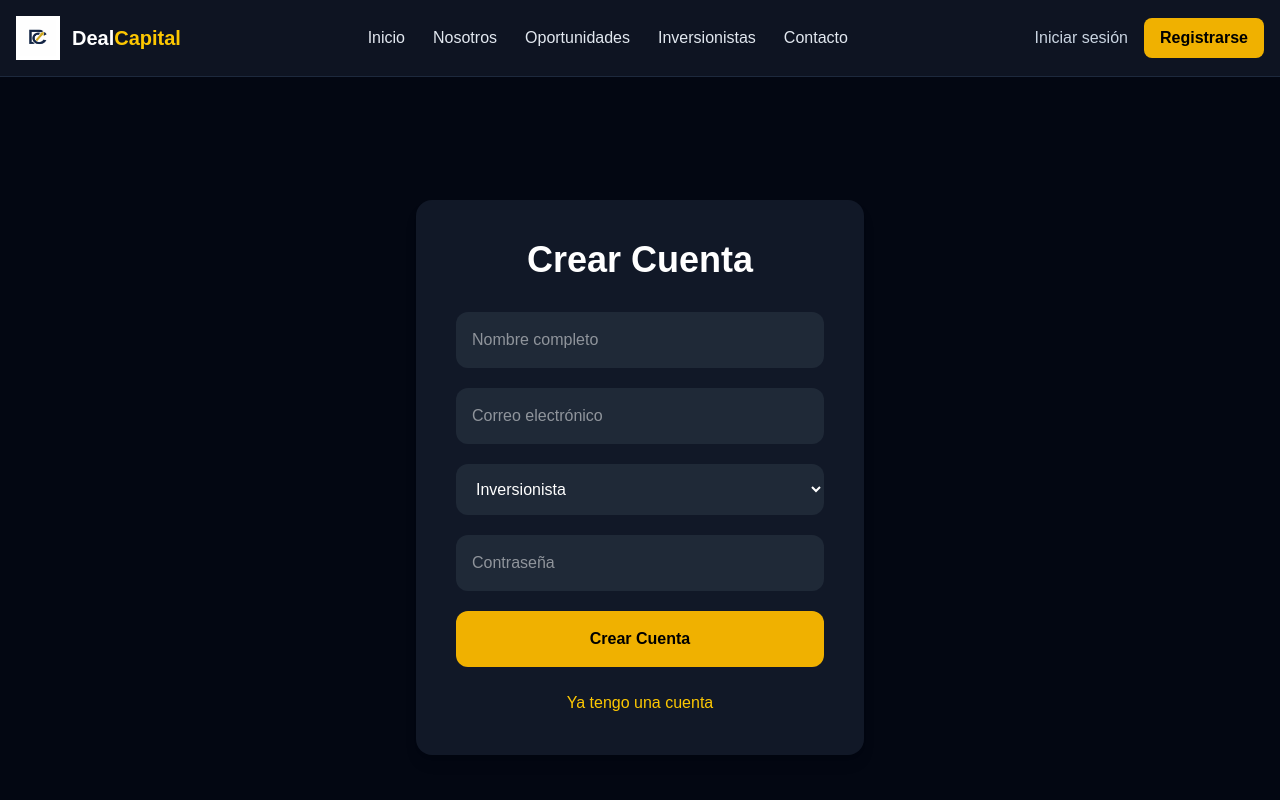
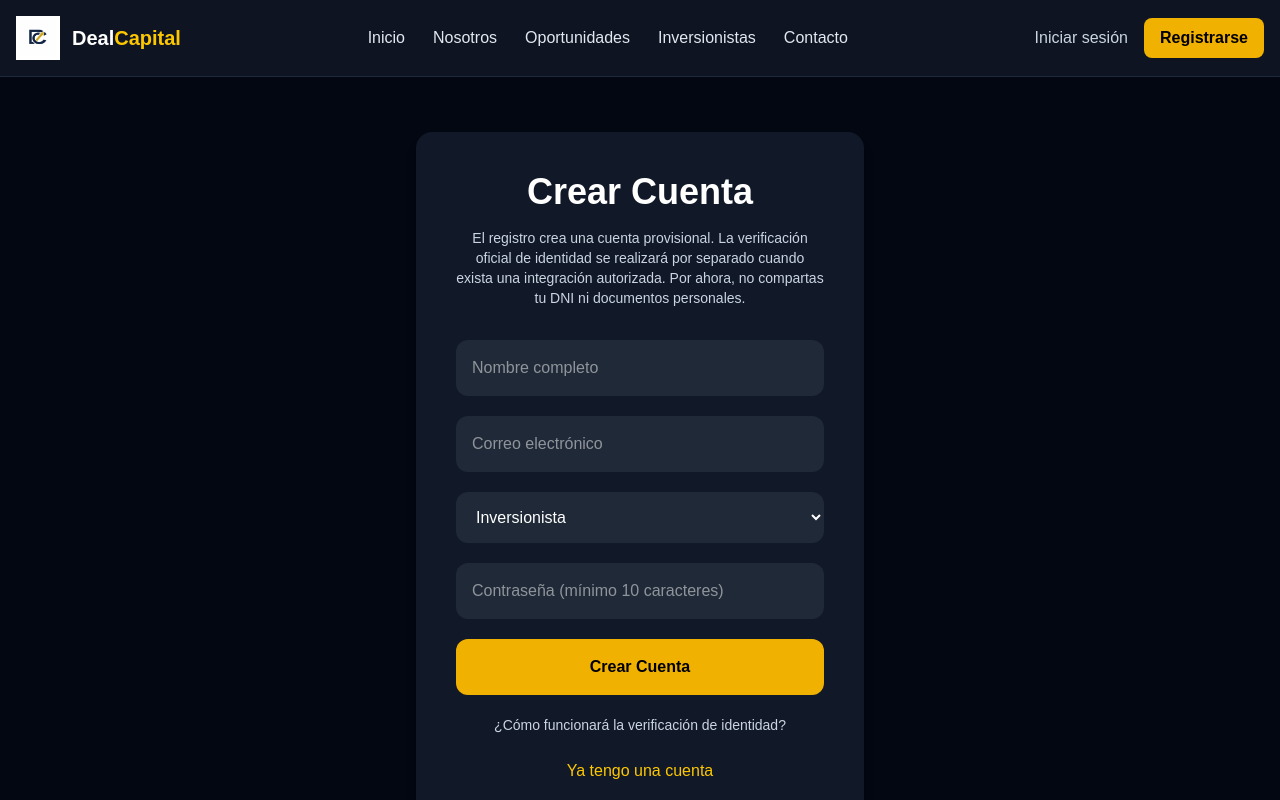
Before and after one commit to axelcrack01/DealCapital, a Next.js app: page /registro in a window 1280 px wide. Shown: the top 800 px of the page. Built offline with nearby package versions, Linux system fonts and the light colour scheme; no server answers.

Commit message:
feat: clarify provisional registration and future authorized DNI verification

```diff
--- a/app/registro/page.tsx
+++ b/app/registro/page.tsx
@@ -25,8 +25,8 @@ export default function RegisterPage() {
       return;
     }
 
-    if (password.length < 6) {
-      setMensaje("La contraseña debe tener mínimo 6 caracteres.");
+    if (password.length < 10) {
+      setMensaje("La contraseña debe tener al menos 10 caracteres.");
       setLoading(false);
       return;
     }
@@ -88,9 +88,14 @@ export default function RegisterPage() {
         onSubmit={registrarUsuario}
         className="w-full max-w-md bg-[#111827] p-10 rounded-2xl shadow-lg"
       >
-        <h1 className="text-4xl font-bold text-white text-center mb-8">
+        <h1 className="text-4xl font-bold text-white text-center mb-4">
           Crear Cuenta
         </h1>
+        <p className="text-center text-slate-300 mb-8 text-sm">
+          El registro crea una cuenta provisional. La verificación oficial de identidad
+          se realizará por separado cuando exista una integración autorizada.
+          Por ahora, no compartas tu DNI ni documentos personales.
+        </p>
 
         <input
           type="text"
@@ -119,7 +124,9 @@ export default function RegisterPage() {
 
         <input
           type="password"
-          placeholder="Contraseña"
+          minLength={10}
+          autoComplete="new-password"
+          placeholder="Contraseña (mínimo 10 caracteres)"
           value={password}
           onChange={(e) => setPassword(e.target.value)}
           className="w-full mb-5 px-4 py-4 rounded-xl bg-[#1f2937] text-white outline-none"
@@ -139,6 +146,10 @@ export default function RegisterPage() {
           </p>
         )}
 
+        <a href="/verificacion" className="block text-center text-slate-300 text-sm mt-5 hover:underline">
+          ¿Cómo funcionará la verificación de identidad?
+        </a>
+
         <p
           onClick={() => router.push("/login")}
           className="text-center text-yellow-400 mt-6 cursor-pointer hover:underline"
```
